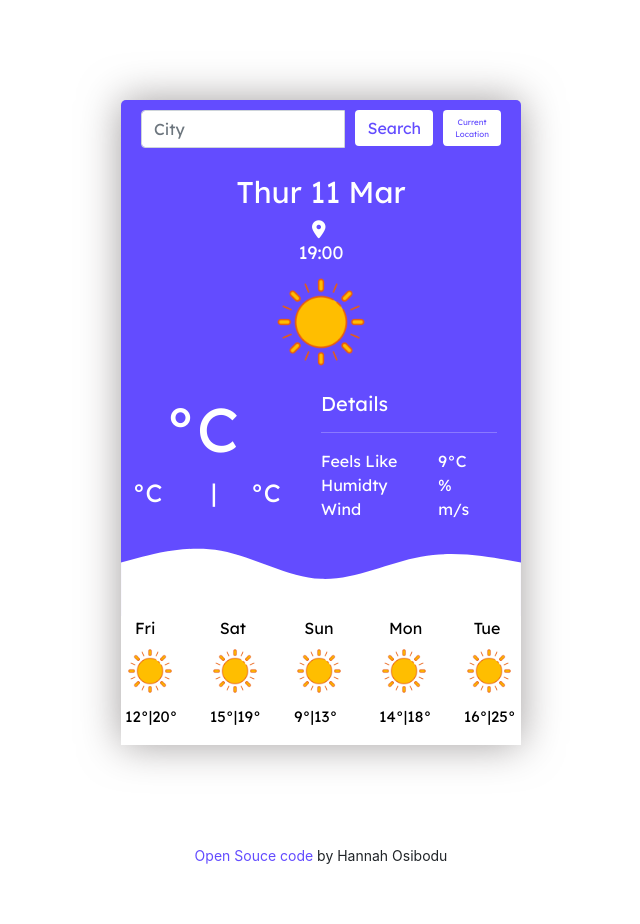
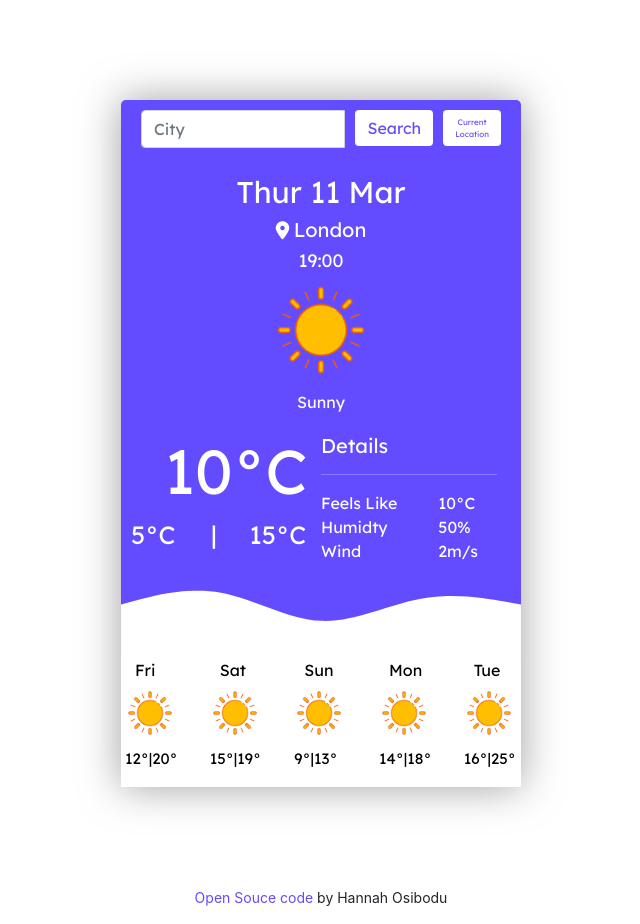
Before and after one commit to Hannah6898/react-weather-app, a React (Create React App) app: page / in a window 1280 px wide. Shown: the whole page, without its empty margins (319-959 px from the left). Before the commit the page ends 882 px from the top, so only its background shows below. Built offline with nearby package versions, Linux system fonts and the light colour scheme.

Commit message:
Added states and api calls for weather information

```diff
--- a/src/CurrentWeather.js
+++ b/src/CurrentWeather.js
@@ -1,35 +1,38 @@
 import React, { useState } from "react";
 import sun from "./sun.png";
 import axios from "axios";
+import "./CurrentWeather.css";
 
-import "./CurrentWeather.css";
 export default function CurrentWeather() {
   const [city, onCity] = useState(null);
-  const [cityUpdate, onCityUpdate] = useState(null);
-  const [description, onDescription] = useState(null);
-  const [currentTemp, setCurrentTemp] = useState(null);
-  const [minTemp, setMinTemp] = useState(null);
-  const [maxTemp, setMaxTemp] = useState(null);
-  const [humidity, setHumidity] = useState(null);
-  const [wind, setWind] = useState(null);
+  const [cityUpdate, onCityUpdate] = useState("London");
+  const [description, onDescription] = useState("Sunny");
+  const [currentTemp, setCurrentTemp] = useState("10");
+  const [minTemp, setMinTemp] = useState("5");
+  const [maxTemp, setMaxTemp] = useState("15");
+  const [humidity, setHumidity] = useState("50");
+  const [wind, setWind] = useState("2");
+  const [feelsLike, setFeelsLike] = useState("10");
+  const [icon, setIcon] = useState(sun);
 
   let weatherData = {
     date: "Thur 11 Mar",
     time: "19:00",
-    feelsLike: "9",
-    humidty: "53",
-    wind: "8",
   };
 
   function showLocationInfo(response) {
-    console.log(response.data.main.temp);
-    onCityUpdate(response.data.name);
-    onDescription(response.data.weather[0].description);
-    setCurrentTemp(Math.round(response.data.main.temp));
-    setMinTemp(Math.round(response.data.main.temp_min));
-    setMaxTemp(Math.round(response.data.main.temp_max));
-    setHumidity(response.data.main.humidity);
-    setWind(Math.round(response.data.wind.speed));
+    let currentWeather = response.data;
+    onCityUpdate(currentWeather.name);
+    onDescription(currentWeather.weather[0].description);
+    setCurrentTemp(Math.round(currentWeather.main.temp));
+    setMinTemp(Math.round(currentWeather.main.temp_min));
+    setMaxTemp(Math.round(currentWeather.main.temp_max));
+    setHumidity(currentWeather.main.humidity);
+    setWind(Math.round(currentWeather.wind.speed));
+    setFeelsLike(Math.round(currentWeather.main.feels_like));
+    setIcon(
+      `http://openweathermap.org/img/wn/${currentWeather.weather[0].icon}@2x.png`
+    );
   }
 
   function handleSubmit(event) {
@@ -43,8 +46,6 @@ export default function CurrentWeather() {
   function updateCity(event) {
     onCity(event.target.value);
   }
-
-  //When the city name is submit the date, time and weather description change
 
   return (
     <div className="CurrentWeather">
@@ -83,7 +84,7 @@ export default function CurrentWeather() {
           </div>
         </div>
         <h3>{weatherData.time}</h3>
-        <img src={sun} alt="sun" />
+        <img src={icon} alt="icon" />
         <div className="description">
           <span>{description}</span>
         </div>
@@ -122,7 +123,7 @@ export default function CurrentWeather() {
                             <p>Feels Like</p>
                           </div>
                           <div className="col-4">
-                            <p>{weatherData.feelsLike}°C</p>
+                            <p>{feelsLike}°C</p>
                           </div>
                           <div className="col-8">
                             <p>Humidty</p>
```
